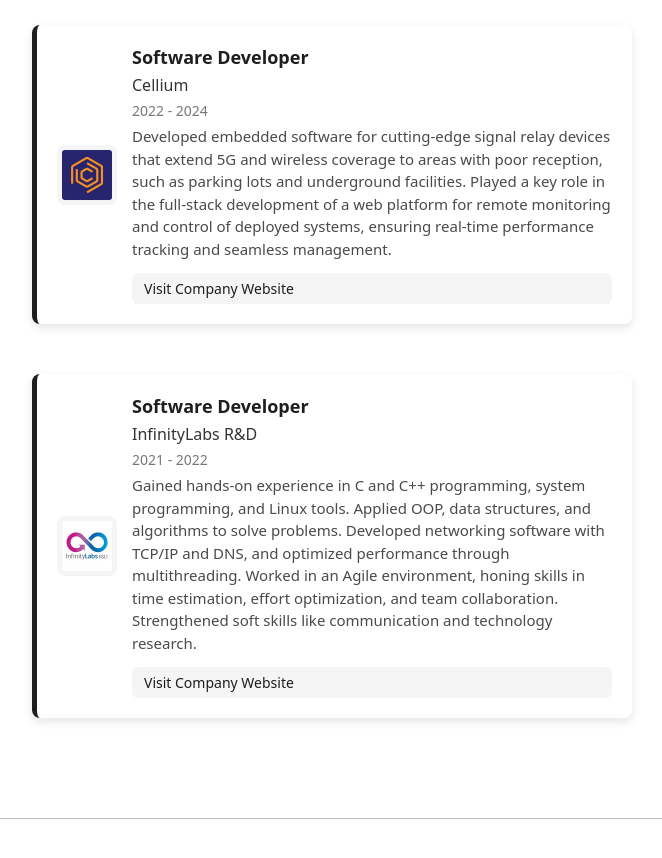
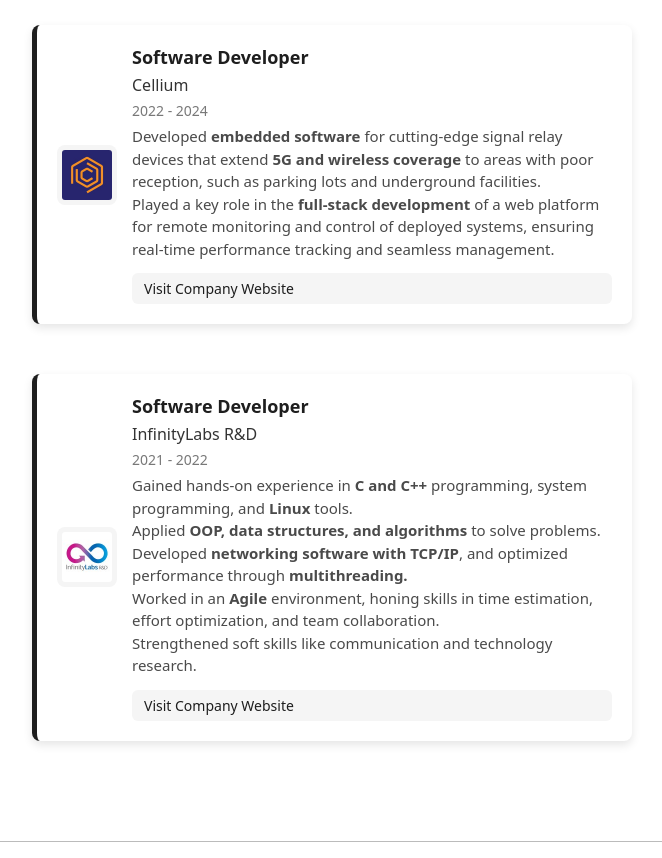
Before and after one commit to Yardenregev/portfolio_website, an Astro site: page / in a window 1280 px wide. Shown: the part 980-1838 px from the top of the page, without its empty margins (308-970 px from the left). Built offline with nearby package versions, Linux system fonts and the light colour scheme; Astro itself is replaced by a stand-in of ours.

Commit message:
fixed a little bit of the readability

```diff
--- a/src/components/WorkPlace.astro
+++ b/src/components/WorkPlace.astro
@@ -8,7 +8,7 @@ const { title, workplaceName, icon, startDate, endDate, description, website } =
         <h3 class="title">{title}</h3>
         <h4 class="workplace">{workplaceName}</h4>
         <p class="date">{startDate} - {endDate}</p>
-        <p class="description">{description}</p>
+        <p class="description" set:html={description}></p>
         {website && (
             <a class="website-link" href={website} target="_blank" rel="noopener noreferrer">
                 Visit Company Website
--- a/src/pages/index.astro
+++ b/src/pages/index.astro
@@ -54,7 +54,9 @@ const work_experiences = [
 		icon : "cellium_logo.jpg",
 		startDate : "2022",
 		endDate : "2024",
-		description : "Developed embedded software for cutting-edge signal relay devices that extend 5G and wireless coverage to areas with poor reception, such as parking lots and underground facilities. Played a key role in the full-stack development of a web platform for remote monitoring and control of deployed systems, ensuring real-time performance tracking and seamless management.",
+		description : `
+		Developed <strong>embedded software</strong> for cutting-edge signal relay devices that extend <strong>5G and wireless coverage</strong> to areas with poor reception, such as parking lots and underground facilities.
+		<br/>Played a key role in the <strong>full-stack development</strong> of a web platform for remote monitoring and control of deployed systems, ensuring real-time performance tracking and seamless management.`,
 		website : "https://www.linkedin.com/company/cellium/"
 	},
 	{
@@ -63,7 +65,12 @@ const work_experiences = [
 		icon : "infinitylabs_rd_logo.jpg",
 		startDate : "2021",
 		endDate : "2022",
-		description : "Gained hands-on experience in C and C++ programming, system programming, and Linux tools. Applied OOP, data structures, and algorithms to solve problems. Developed networking software with TCP/IP and DNS, and optimized performance through multithreading. Worked in an Agile environment, honing skills in time estimation, effort optimization, and team collaboration. Strengthened soft skills like communication and technology research.",
+		description : `
+		Gained hands-on experience in <strong>C and C++</strong> programming, system programming, and <strong>Linux</strong> tools.
+		<br/>Applied <strong>OOP, data structures, and algorithms</strong> to solve problems.
+		<br/>Developed <strong>networking software with TCP/IP</strong>, and optimized performance through <strong>multithreading.</strong>
+		<br/>Worked in an <strong>Agile</strong> environment, honing skills in time estimation, effort optimization, and team collaboration.
+		<br/> Strengthened soft skills like communication and technology research.`,
 		website : "https://go.ilrd.co.il/lindn"
 	}
 ]
@@ -165,6 +172,7 @@ const contact = {
 		padding: 0 20px;
 	}
 
+
 	.about > img {
 		width: 150px;
 		border-radius: 9999px;
@@ -180,6 +188,7 @@ const contact = {
 	.about > article > p {
 		color: #1e1e1e;
 		font-style: italic;
+		font-size: 24px;
 	}
 
 	.work-experience {
```
